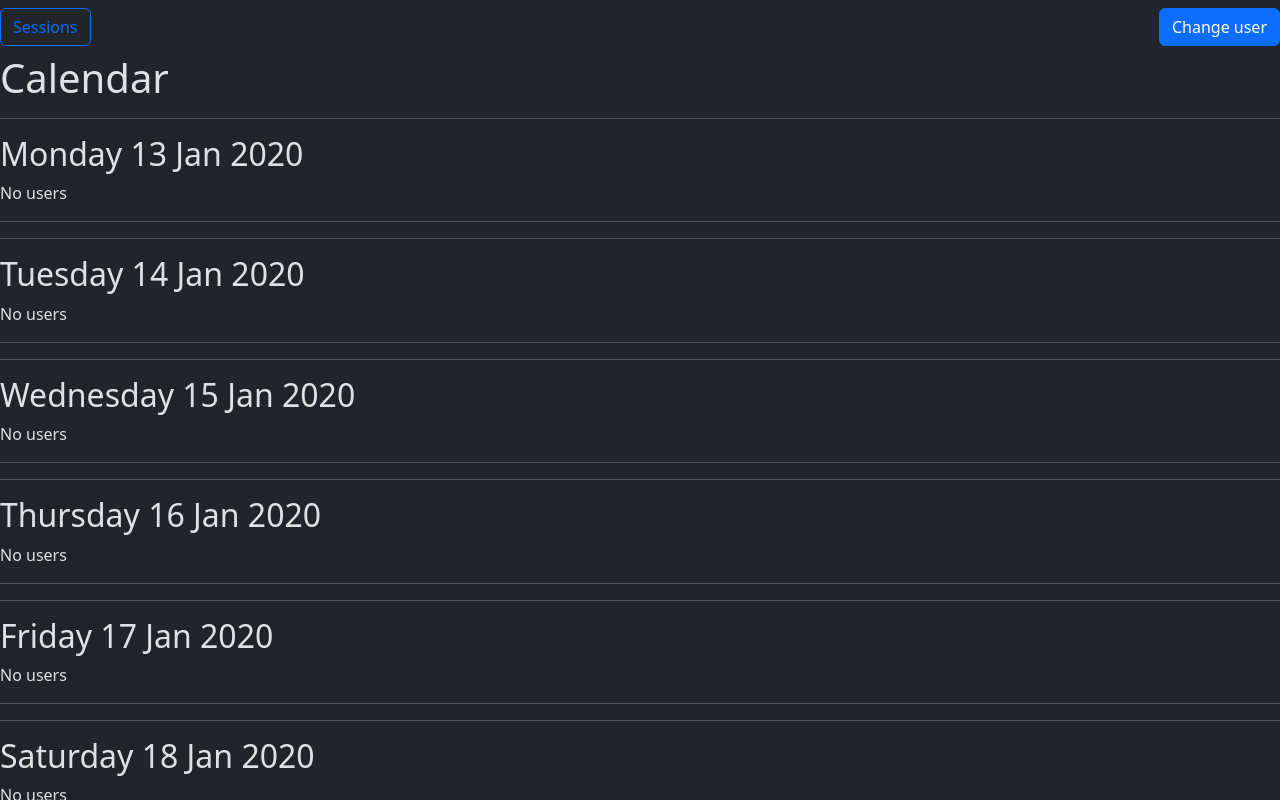
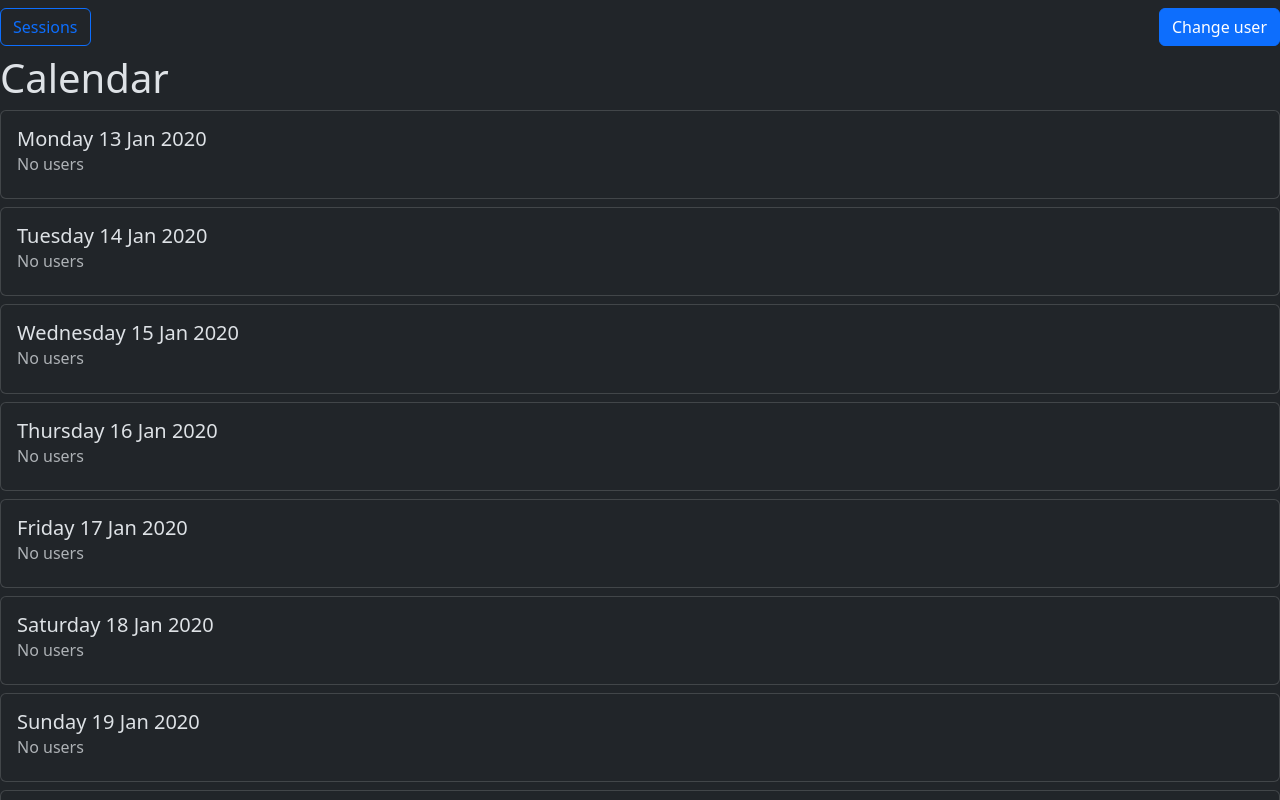
Before and after one commit to Jkutkut/party-planner, a React (Vite) app in the folder party-planner/: page / in a window 1280 px wide. Both pictures are taken after typing "Sample", "2020-01-15" into the empty fields and a click on the button "Create". Shown: the top 800 px of the page. Built offline with nearby package versions, Linux system fonts and the light colour scheme.

Commit message:
feat: Calendar bootstrapped

```diff
--- a/party-planner/src/components/calendar/CalendarDay.tsx
+++ b/party-planner/src/components/calendar/CalendarDay.tsx
@@ -21,22 +21,35 @@ const CalendarDay = ({ day, session}: Props) => {
     setDayUsers([...day.getUsers()]);
   };
 
-    return <div onClick={handleClick}>
-        <hr />
-        <h2>{day.toString()}</h2>
-        {dayUsers.length === 0 &&
-            <p>No users</p> ||
-            <ul>
-                {dayUsers.map((userIdx, index) => {
-                    if (userIdx >= 0) {
-                        return <li key={index}>{users[userIdx].getName()}</li>;
+  let nbrUsers: string;
+  if (dayUsers.length === 0)
+    nbrUsers = 'No users';
+  else if (dayUsers.length === 1)
+    nbrUsers = '1 user';
+  else
+    nbrUsers = dayUsers.length + ' users';
+
+  return (
+    <div className="card" style={{marginTop: "0.5rem"}} onClick={handleClick}>
+      <div className="card-body">
+        <h5 className="card-title">
+          {day.toString()}
+        </h5>
+        <h6 className="card-subtitle mb-2 text-muted">
+          {nbrUsers}
+        </h6>
+        {dayUsers.length > 0 &&
+          <div className="row">
+            {dayUsers.map((userIdx, index) =>
+              <div key={index} className="col-4">
+                {users[userIdx].getName()}
+              </div>
+            )}
+          </div>
         }
-                    return null;
-                })}
-            </ul>
-        }
-        <hr />
-    </div>;
+      </div>
+    </div>
+  );
 };
 
 export default CalendarDay;
```
Lines whose indentation alone changed are shown as unchanged.
